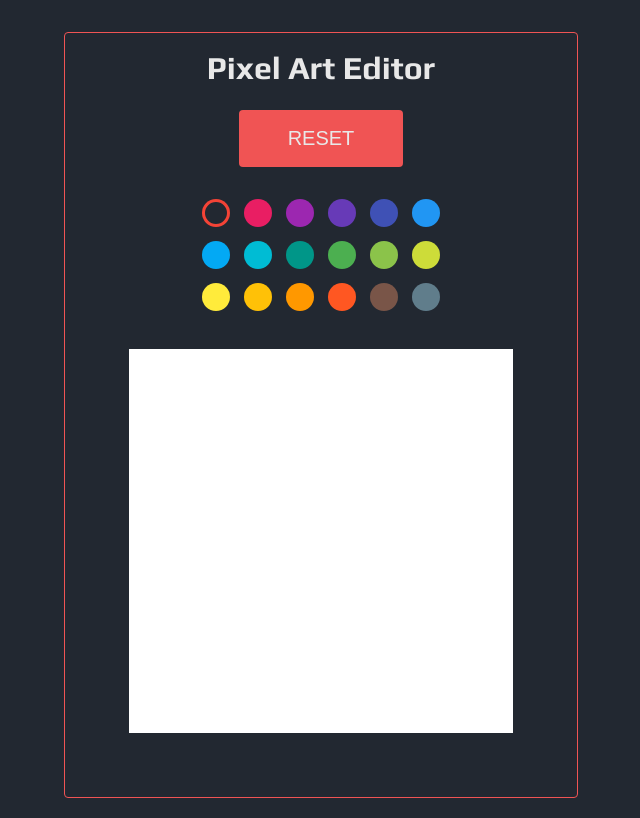
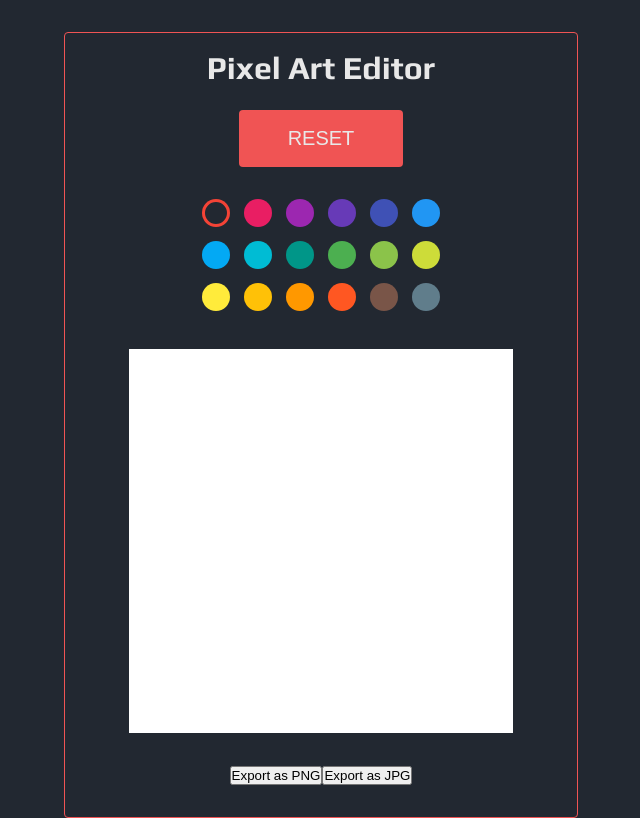
Before and after one commit to nldanne/drawing-pixels, a React (Create React App) app: page / in a window 1280 px wide. Both pictures are taken after a click on the button "START DRAWING". Shown: the whole page, without its empty margins (319-959 px from the left). Built offline with nearby package versions, Linux system fonts and the light colour scheme.

Commit message:
added donwload buttons

```diff
--- a/src/components/DrawingPanel.js
+++ b/src/components/DrawingPanel.js
@@ -1,8 +1,13 @@
-import React from 'react';
+import React, { useRef } from 'react';
+import Row from './Row';
+import { exportComponentAsPNG, exportComponentAsJPEG } from 'react-component-export-image';
+
 import '../styles/drawingPanel.scss';
-import Row from './Row';
 
 function DrawingPanel({ width, height, selectedColor }) {
+  const componentRef = useRef();
+
+
   let rows = [];
 
   for (let i = 0; i < height; i++) {
@@ -11,9 +16,19 @@ function DrawingPanel({ width, height, selectedColor }) {
 
   return (
     <div id="drawing-panel">
-      <div id="pixels">
+      <div id="pixels" ref={componentRef}>
         {rows}
       </div>
+      <button
+        className='button-outline'
+        onClick={() => exportComponentAsPNG(componentRef)}
+      > Export as PNG
+      </button>
+      <button
+        className='button-outline'
+        onClick={() => exportComponentAsJPEG(componentRef)}
+      > Export as JPG
+      </button>
     </div>
   )
 }
```
